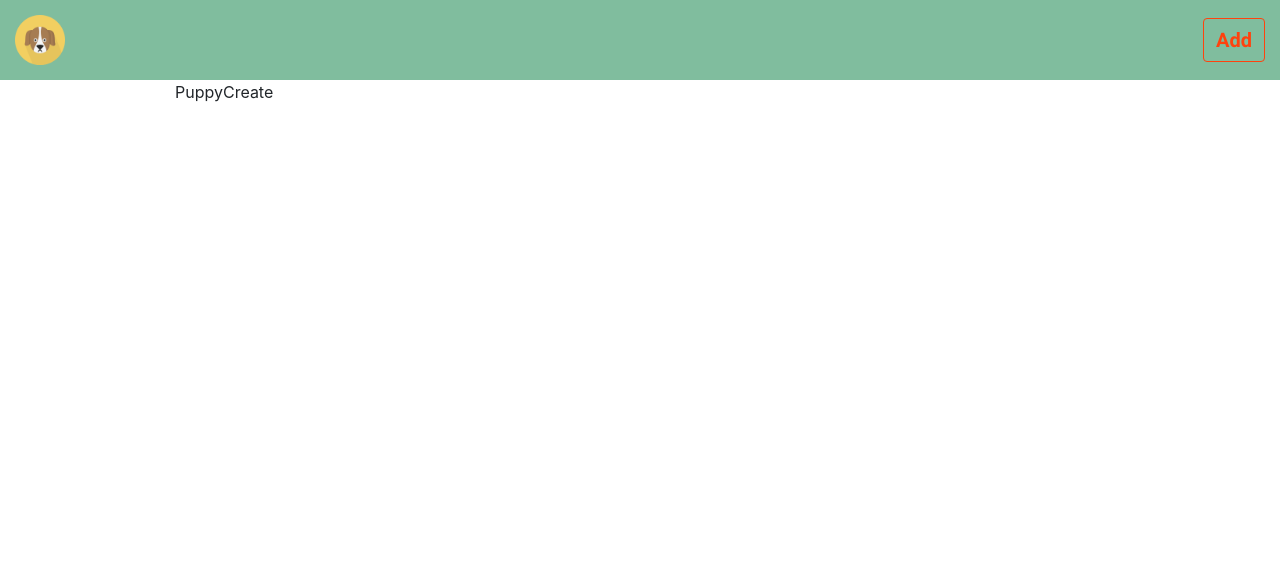
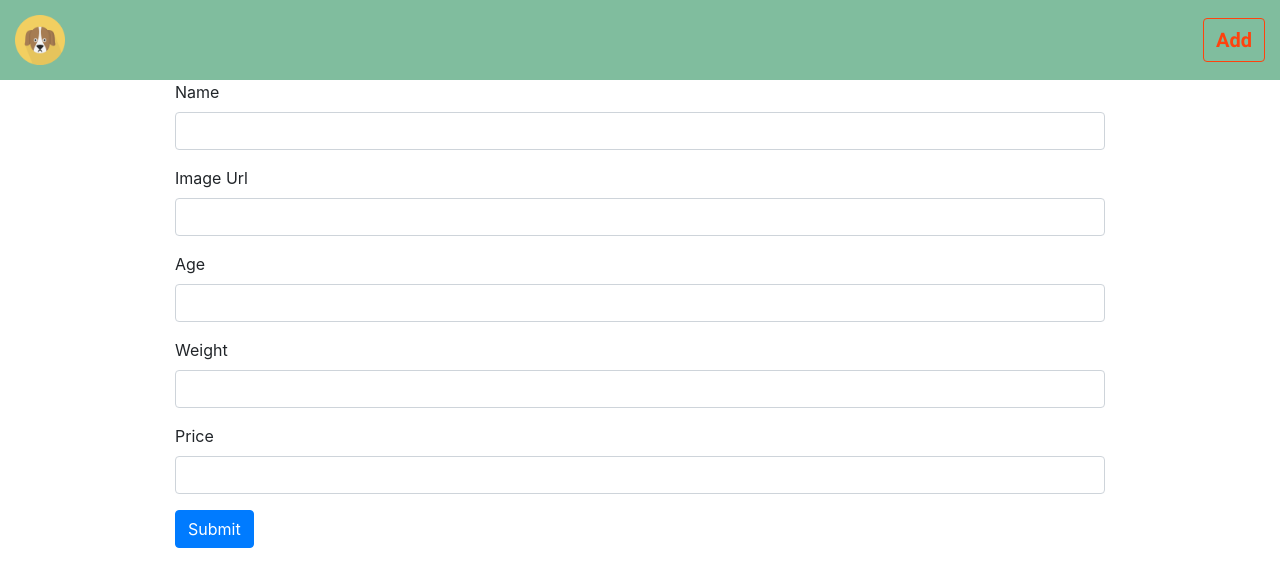
Before and after one commit to Sihong31/react-redux-brushup, a React (Create React App) app in the folder my-puppies/: page /puppies/new in a window 1280 px wide. Shown: the top 586 px of the page. Built offline with nearby package versions, Linux system fonts and the light colour scheme.

Commit message:
add redux form, work on create form functionality

```diff
--- a/my-puppies/package.json
+++ b/my-puppies/package.json
@@ -11,7 +11,8 @@
     "react-redux": "^7.1.1",
     "react-router-dom": "^5.0.1",
     "react-scripts": "3.1.1",
-    "redux": "^4.0.4"
+    "redux": "^4.0.4",
+    "redux-form": "^8.2.6"
   },
   "scripts": {
     "start": "react-scripts start",
--- a/my-puppies/src/actions/index.js
+++ b/my-puppies/src/actions/index.js
@@ -1,6 +1,9 @@
 import {
     FETCH_PUPPY,
-    FETCH_PUPPIES
+    FETCH_PUPPIES,
+    CREATE_PUPPY,
+    EDIT_PUPPY,
+    DELETE_PUPPY
 } from './types';
 
 export const fetchPuppy = (puppyId) => {
@@ -10,3 +13,15 @@ export const fetchPuppy = (puppyId) => {
 export const fetchPuppies = () => {
     return { type: FETCH_PUPPIES }
 }
+
+export const createPuppy = (newPuppy) => {
+    return { type: CREATE_PUPPY, payload: newPuppy }
+}
+
+export const editPuppy = (puppyId, updatedPuppy) => {
+    return { type: EDIT_PUPPY, payload: {puppyId, updatedPuppy} }
+}
+
+export const deletePuppy = (puppyId) => {
+    return { type: DELETE_PUPPY, payload: puppyId }
+}
--- a/my-puppies/src/actions/types.js
+++ b/my-puppies/src/actions/types.js
@@ -1,2 +1,5 @@
 export const FETCH_PUPPIES = 'FETCH_PUPPIES';
 export const FETCH_PUPPY = 'FETCH_PUPPY';
+export const CREATE_PUPPY = 'CREATE_PUPPY';
+export const EDIT_PUPPY = 'EDIT_PUPPY';
+export const DELETE_PUPPY = 'DELETE_PUPPY';
--- a/my-puppies/src/components/Header/Header.js
+++ b/my-puppies/src/components/Header/Header.js
@@ -1,11 +1,15 @@
 import React from 'react';
 import { Link } from 'react-router-dom';
 
+import history from '../../history';
 import './Header.scss';
 import logo from '../../assets/images/logo.png';
 
 const Header = (props) => {
-    console.log('header', props)
+    const onAdd = () => {
+        history.push('/puppies/new');
+    }
+
     return (
         <div className="Header container-fluid">
             <div className="row">
@@ -16,7 +20,7 @@ const Header = (props) => {
                         </Link>
                     </div>
                     <div className="Header-text">
-                        <button type="button" className="btn btn-outline-primary">Add</button>
+                        <button type="button" className="btn btn-outline-primary" onClick={ onAdd }>Add</button>
                     </div>
                 </div>
             </div>
--- a/my-puppies/src/components/puppies/PuppyCreate/PuppyCreate.js
+++ b/my-puppies/src/components/puppies/PuppyCreate/PuppyCreate.js
@@ -1,12 +1,31 @@
-import React from 'react';
+import React, { Component } from 'react';
+import { connect } from 'react-redux';
+
 import './PuppyCreate.scss';
+import PuppyForm from '../PuppyForm/PuppyForm';
+import { createPuppy } from '../../../actions';
+import history from '../../../history';
 
-const PuppyCreate = () => {
-    return (
-        <div>
-            PuppyCreate
-        </div>
-    )
+class PuppyCreate extends Component {
+
+    onSubmit = (formValues) => {
+        this.props.createPuppy(formValues);
+        history.push('/');
+    }
+
+    render() {
+        return (
+            <div>
+                <PuppyForm onSubmit={this.onSubmit} />
+            </div>
+        )
+    }
 }
 
-export default PuppyCreate;
+const mapDispatchToProps = dispatch => {
+    return {
+        createPuppy: (formValues) => dispatch(createPuppy(formValues))
+    }
+}
+
+export default connect(null, mapDispatchToProps)(PuppyCreate);
--- a/my-puppies/src/components/puppies/PuppyDetails/PuppyDetails.js
+++ b/my-puppies/src/components/puppies/PuppyDetails/PuppyDetails.js
@@ -15,7 +15,7 @@ class PuppyDetails extends Component {
         return (
             <div className="PuppyDetails">
                 <div className="PuppyDetails-avatar">
-                    <img src={ imageUrl } alt="Puppy Image" />
+                    <img src={ imageUrl } alt="Puppy" />
                 </div>
                 <h2>{ name }</h2>
                 <div className="PuppyDetails-details">
--- /dev/null
+++ b/my-puppies/src/components/puppies/PuppyForm/PuppyForm.js
@@ -0,0 +1,34 @@
+import React, { Component } from 'react';
+import { Field, reduxForm } from 'redux-form';
+
+class PuppyForm extends Component {
+    renderInput = (formProps) => {
+        return (
+            <div className="form-group">
+                <label htmlFor={ formProps.name }>{ formProps.label }</label>
+                <input { ...formProps.input} className="form-control" autoComplete="off" type={ formProps.type } />
+            </div>
+        )
+    }
+
+    onSubmit = (formValues) => {
+        this.props.onSubmit(formValues);
+    }
+
+    render() {
+        return (
+            <form onSubmit={ this.props.handleSubmit(this.onSubmit) }>
+                <Field name="name" component={ this.renderInput } label="Name" type="text" />
+                <Field name="imageUrl" component={ this.renderInput } label="Image Url" type="text" />
+                <Field name="age" component={ this.renderInput } label="Age" type="number" />
+                <Field name="weight" component={ this.renderInput } label="Weight" type="number" />
+                <Field name="price" component={ this.renderInput } label="Price" type="number" />
+                <button type="submit" className="btn btn-primary">Submit</button>
+            </form>
+        )
+    }
+}
+
+export default reduxForm({
+    form: 'puppyForm'
+})(PuppyForm);
--- a/my-puppies/src/reducers/index.js
+++ b/my-puppies/src/reducers/index.js
@@ -1,6 +1,8 @@
 import { combineReducers } from 'redux';
 import puppyReducer from './puppyReducer';
+import { reducer as formReducer } from 'redux-form';
 
 export default combineReducers({
-    puppies: puppyReducer
+    puppies: puppyReducer,
+    form: formReducer
 });
--- a/my-puppies/src/reducers/puppyReducer.js
+++ b/my-puppies/src/reducers/puppyReducer.js
@@ -1,8 +1,9 @@
-import _ from 'lodash';
-
 import {
     FETCH_PUPPIES,
-    FETCH_PUPPY
+    FETCH_PUPPY,
+    CREATE_PUPPY,
+    EDIT_PUPPY,
+    DELETE_PUPPY
 } from '../actions/types';
 
 const MOCK_PUPPIES = {
@@ -41,8 +42,15 @@ export default (state = MOCK_PUPPIES, action) => {
         case FETCH_PUPPIES:
             return { ...state };
         case FETCH_PUPPY:
-            const puppiesCopy = { ...MOCK_PUPPIES };
+            const puppiesCopy = { ...state };
             return { ...state, [action.payload]: puppiesCopy[action.payload] };
+        case CREATE_PUPPY:
+            const currentCountIncrement = Object.keys({ ...state}).length;
+            return { ...state, [currentCountIncrement]: action.payload };
+        case EDIT_PUPPY:
+            return { ...state};
+        case DELETE_PUPPY:
+            return { ...state};
         default:
             return state;
     }
```
Also changed, not shown: my-puppies/src/components/puppies/PuppyForm/PuppyForm.scss (added).
